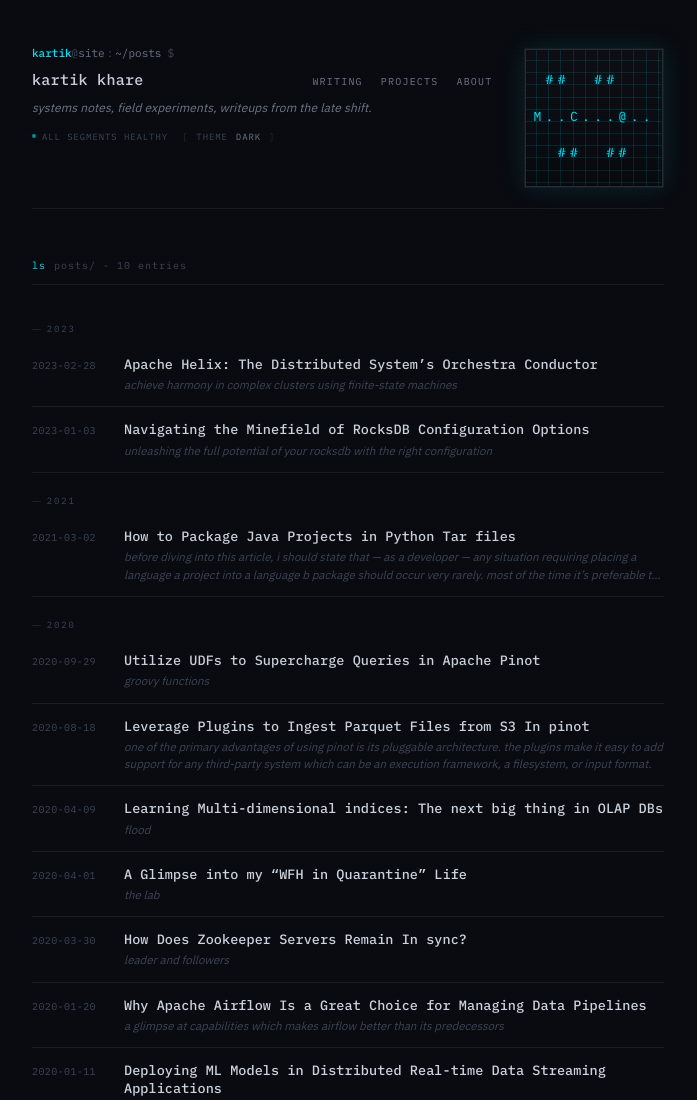
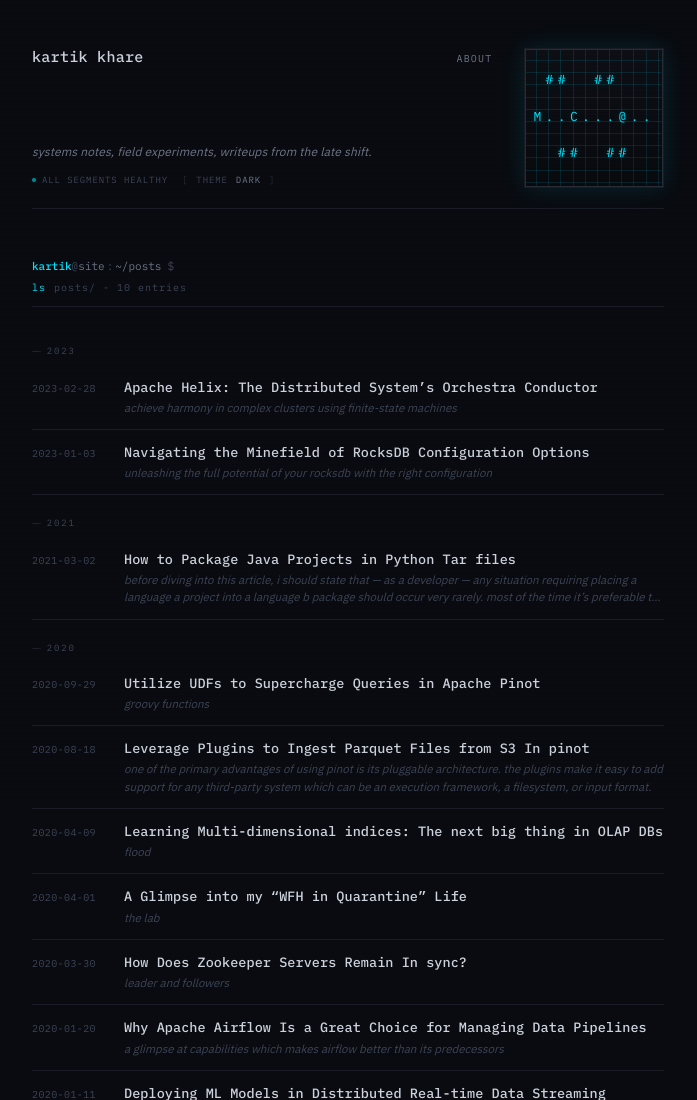
Before and after one commit to KKcorps/kharekartik.github.io, an Astro site: page / in a window 1280 px wide. Shown: the top 1100 px of the page, without its empty margins (292-989 px from the left). Built offline with nearby package versions, Linux system fonts and the light colour scheme; Astro itself is replaced by a stand-in of ours.

Commit message:
Adjust home header layout and simplify nav

```diff
--- a/src/pages/index.astro
+++ b/src/pages/index.astro
@@ -85,15 +85,6 @@
 		<header class="terminal-header">
 			<div class="header-inner">
 				<div class="header-left">
-					<div class="shell-prompt" aria-hidden="true">
-						<span class="prompt-user">kartik</span>
-						<span class="prompt-at">@</span>
-						<span class="prompt-host">site</span>
-						<span class="prompt-sep">:</span>
-						<span class="prompt-path">~/posts</span>
-						<span class="prompt-dollar">$</span>
-					</div>
-
 					<div class="site-id">
 						<h1 class="site-name">
 							kartik khare<span class="name-cursor" aria-hidden="true"></span>
@@ -101,13 +92,12 @@
 
 						<nav aria-label="Primary">
 							<ul class="main-nav">
-								<li><a href={withBase('/writing/')}>writing</a></li>
-								<li><a href={withBase('/projects/')}>projects</a></li>
 								<li><a href="mailto:kharekartik@gmail.com">about</a></li>
 							</ul>
 						</nav>
 					</div>
 
+					<div class="header-bottom">
 						<p class="site-desc">systems notes, field experiments, writeups from the late shift.</p>
 
 						<div class="header-meta">
@@ -127,6 +117,7 @@
 							</button>
 						</div>
 					</div>
+				</div>
 
 				<div class="ascii-bug-block" title="it knows what you did in production">
 					<div id="ascii-art" role="img" aria-label="animated retro arcade ascii art"></div>
@@ -137,6 +128,15 @@
 		</header>
 
 		<main>
+			<div class="shell-prompt" aria-hidden="true">
+				<span class="prompt-user">kartik</span>
+				<span class="prompt-at">@</span>
+				<span class="prompt-host">site</span>
+				<span class="prompt-sep">:</span>
+				<span class="prompt-path">~/posts</span>
+				<span class="prompt-dollar">$</span>
+			</div>
+
 			<div class="ls-header">
 				<span class="cmd">ls</span>
 				<span>
@@ -959,7 +959,7 @@
 
 		.header-inner {
 			display: flex;
-			align-items: flex-start;
+			align-items: stretch;
 			justify-content: space-between;
 			gap: 32px;
 		}
@@ -967,6 +967,8 @@
 		.header-left {
 			flex: 1;
 			min-width: 0;
+			display: flex;
+			flex-direction: column;
 		}
 
 		.shell-prompt {
@@ -1056,6 +1058,10 @@
 		.main-nav a:hover,
 		.footer-links a:hover {
 			color: var(--home-accent);
+		}
+
+		.header-bottom {
+			margin-top: auto;
 		}
 
 		.site-desc {
```
Lines whose indentation alone changed are shown as unchanged.
